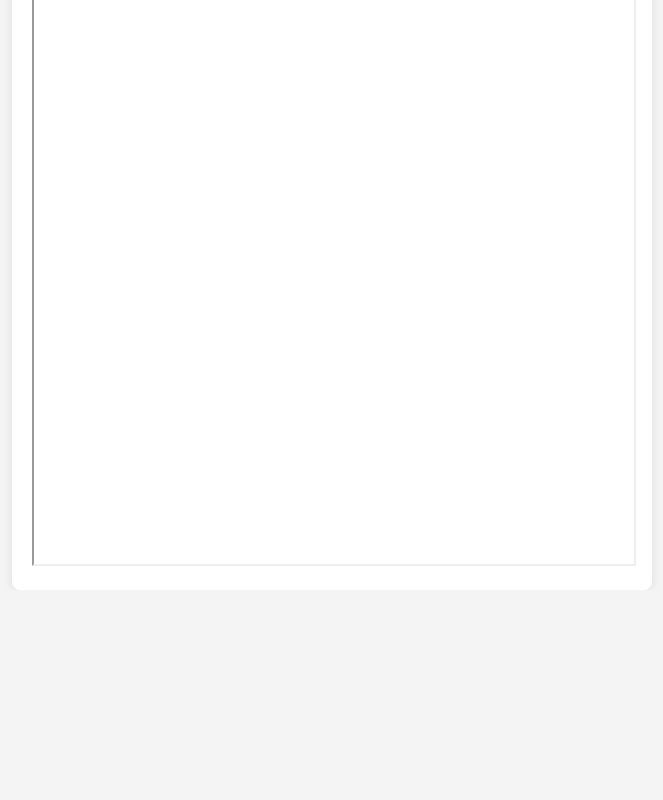
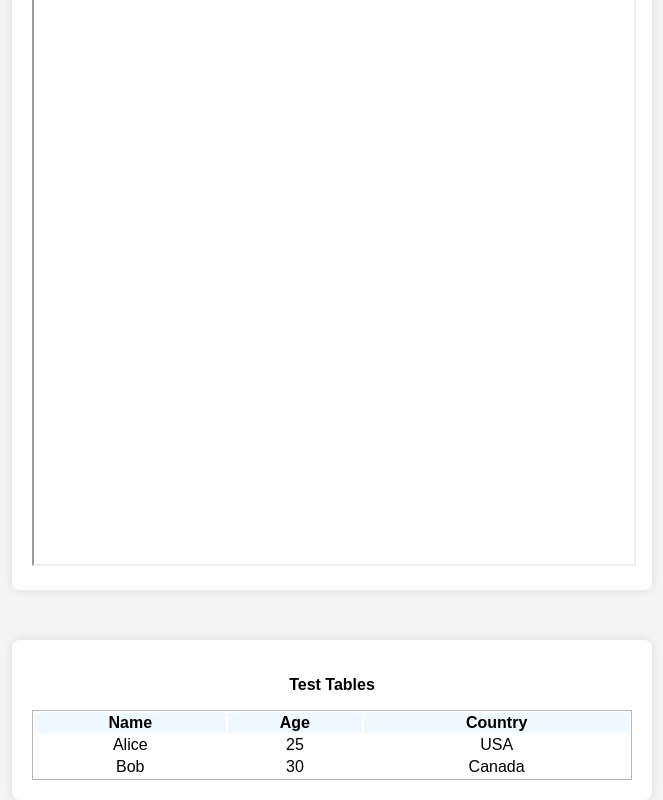
Before and after one commit to Sabbirhossain97/Testing-with-Cypress, a website: page index.html in a window 1280 px wide. Shown: the part 1186-1986 px from the top of the page, without its empty margins (308-971 px from the left). Before the commit the page ends 1776 px from the top, so only its background shows below. Drawn offline with Linux system fonts and the light colour scheme.

Commit message:
testing basic table

```diff
--- a/index.html
+++ b/index.html
@@ -63,6 +63,31 @@
         <iframe id="testIframe" src="http://127.0.0.1:5500/" width="600px" height="600px"></iframe>
     </div>
 
+    <div class="table-container">
+        <p>Test Tables</p>
+        <table id="users-table">
+            <thead>
+                <tr>
+                    <th>Name</th>
+                    <th>Age</th>
+                    <th>Country</th>
+                </tr>
+            </thead>
+            <tbody>
+                <tr>
+                    <td>Alice</td>
+                    <td>25</td>
+                    <td>USA</td>
+                </tr>
+                <tr>
+                    <td>Bob</td>
+                    <td>30</td>
+                    <td>Canada</td>
+                </tr>
+            </tbody>
+        </table>
+    </div>
+
     <script src="script.js"></script>
     </div>
 </body>
--- a/style.css
+++ b/style.css
@@ -119,3 +119,28 @@
    .iframe-container p {
        font-weight: bold;
    }
+
+   .table-container {
+       margin-top: 50px;
+       background: white;
+       padding: 20px;
+       border-radius: 8px;
+       box-shadow: 0 0 10px rgba(0, 0, 0, 0.1);
+       width: 600px;
+       text-align: center;
+       display: flex;
+       flex-direction: column;
+       justify-content: center;
+   }
+
+   .table-container p {
+       font-weight: bold;
+   }
+
+   .table-container table {
+       border: 1px solid rgb(185, 182, 182)
+   }
+
+   .table-container table thead {
+       background-color: aliceblue;
+   }
```
Also changed, not shown: cypress/e2e/testTable.cy.js (added, +38 -0 lines).
